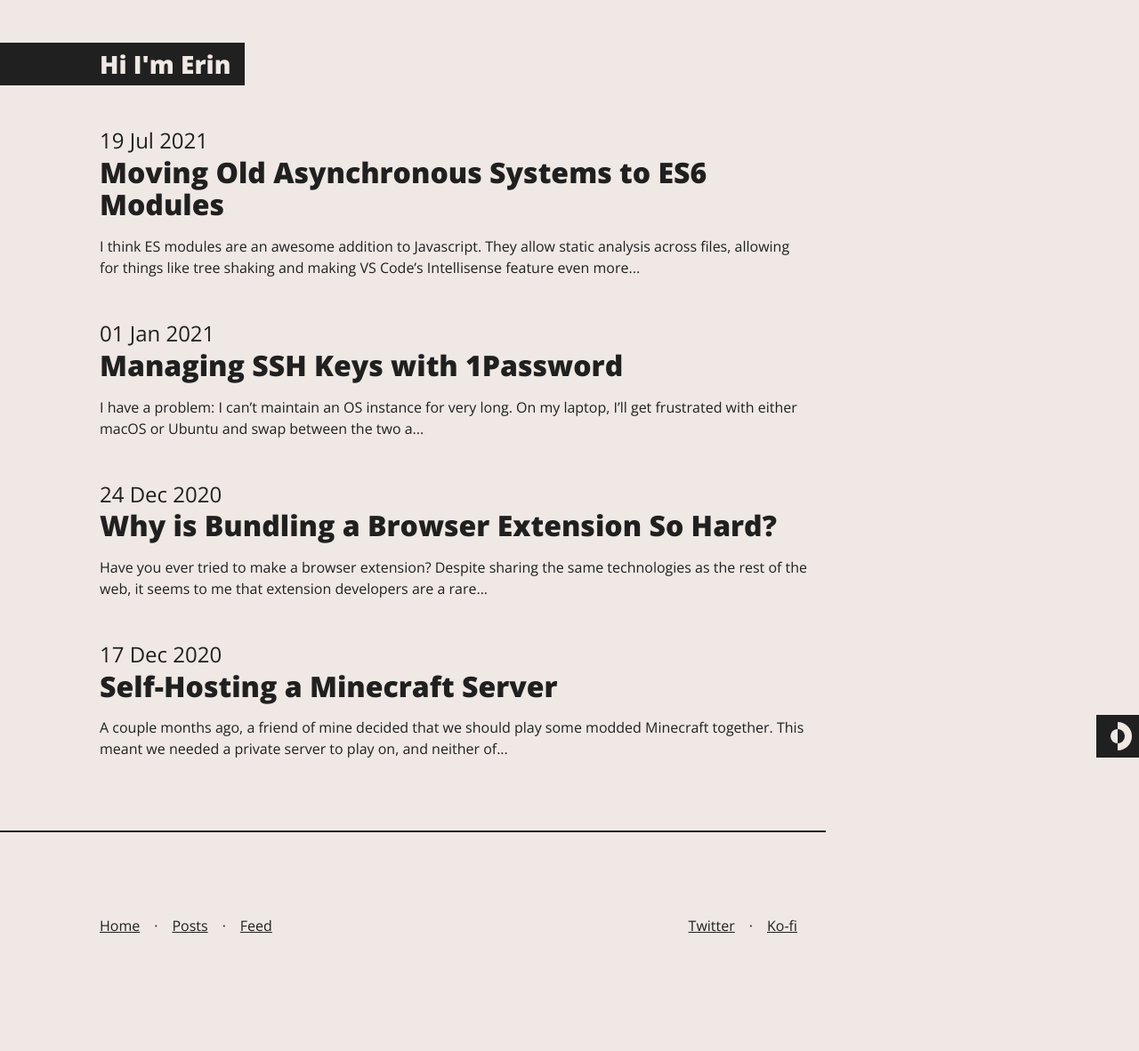
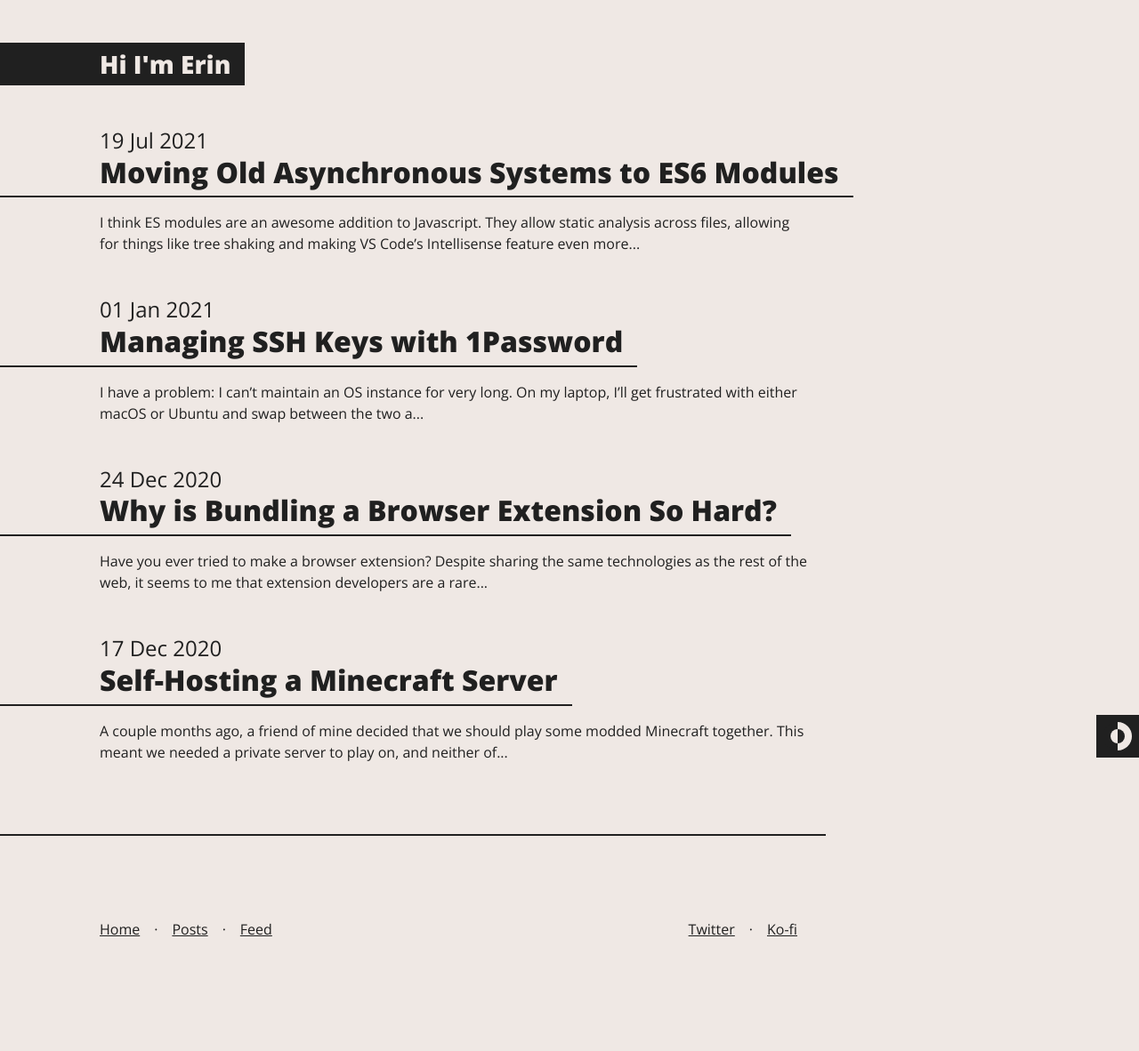
Before and after one commit to eritbh/eritbh.github.io, a Jekyll site: the page built from posts.html, in a window 1280 px wide. Shown: the whole page at 89% size. Built offline with Jekyll 4.4.1, drawn with Linux system fonts in a browser that asks for light colours.

Commit message:
Add dividers to H2s

```diff
--- a/css/main.css
+++ b/css/main.css
@@ -192,6 +192,33 @@ main::after {
 	display: block;
 }
 
+/*
+ * H2s are the highest-level heading used repeatedly throughout articles, so
+ * they get used as section breaks and have dividers attached
+ */
+main h2 {
+	position: relative;
+	width: max-content;
+	border-bottom: 0.125rem solid var(--foreground);
+	padding-bottom: calc(0.25 * var(--expanding-rem) + 0.25rem);
+}
+main h2::before,
+main h2::after {
+	content: "";
+	display: block;
+	position: absolute;
+	bottom: -0.125rem;
+	border-bottom: 0.125rem solid var(--foreground);
+}
+main h2::before {
+	left: -7rem;
+	width: 7rem;
+}
+main h2::after {
+	right: -1rem;
+	width: 1rem;
+}
+
 footer {
 	margin-bottom: 3rem;
 	margin-bottom: calc(4 * var(--expanding-rem) + 3rem);
```
